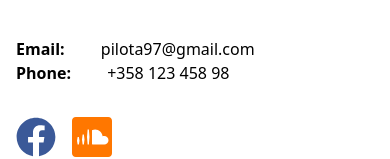
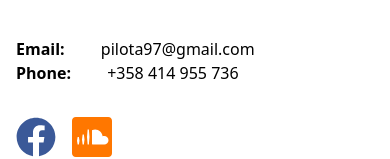
Before and after one commit to Kyokatarz/pilar-personal-website, a React (Create React App) app: page / in a window 390 px wide. Shown: the part 1799-1958 px from the top of the page. Built offline with nearby package versions, Linux system fonts and the light colour scheme.

Commit message:
Change phone number

```diff
--- a/src/pages/Landing/sections/Contact/Contact.tsx
+++ b/src/pages/Landing/sections/Contact/Contact.tsx
@@ -55,7 +55,7 @@ const Contact = () => {
           </p>
           <p>
             <span className='mr-8 font-semibold'>Phone: </span>
-            <span>+358 123 458 98</span>
+            <span>+358 414 955 736</span>
           </p>
         </div>
         <div className='flex flex-row mb-8'>
```
